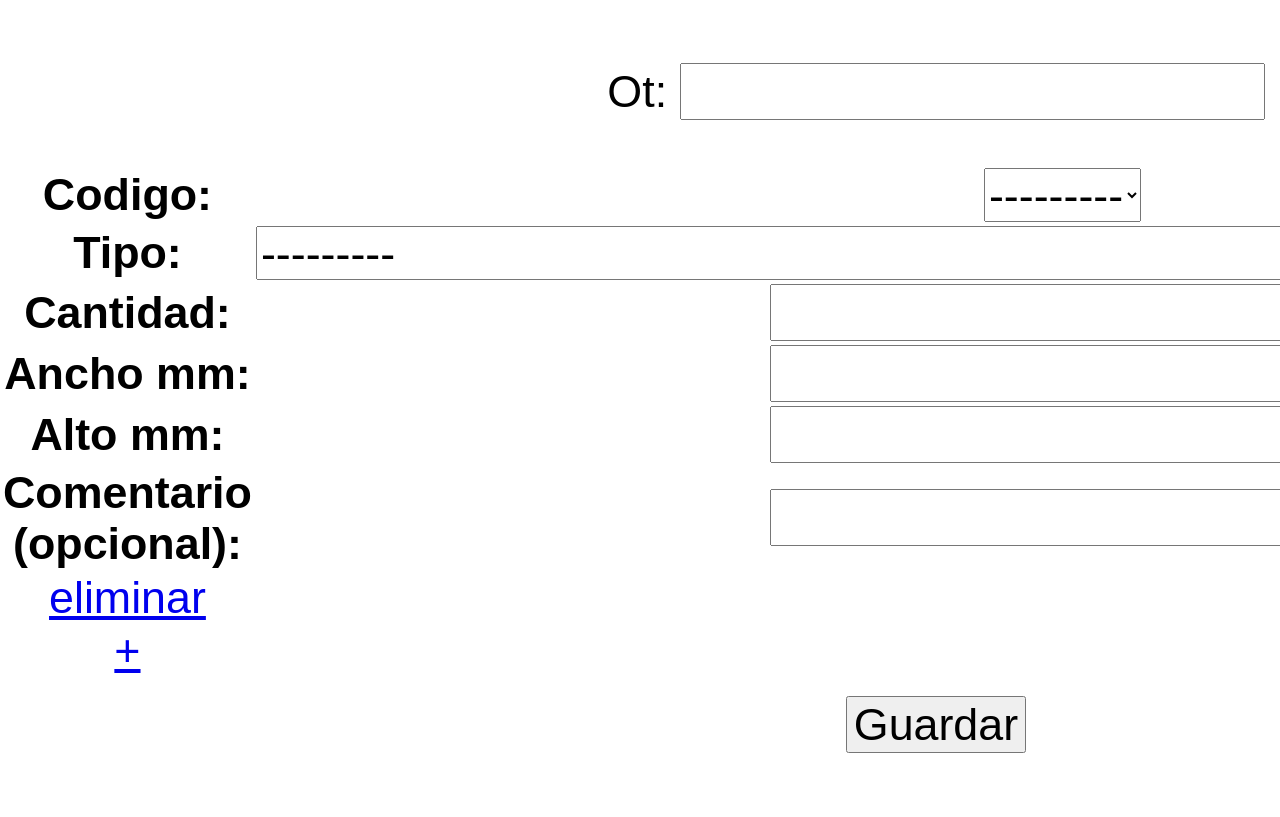
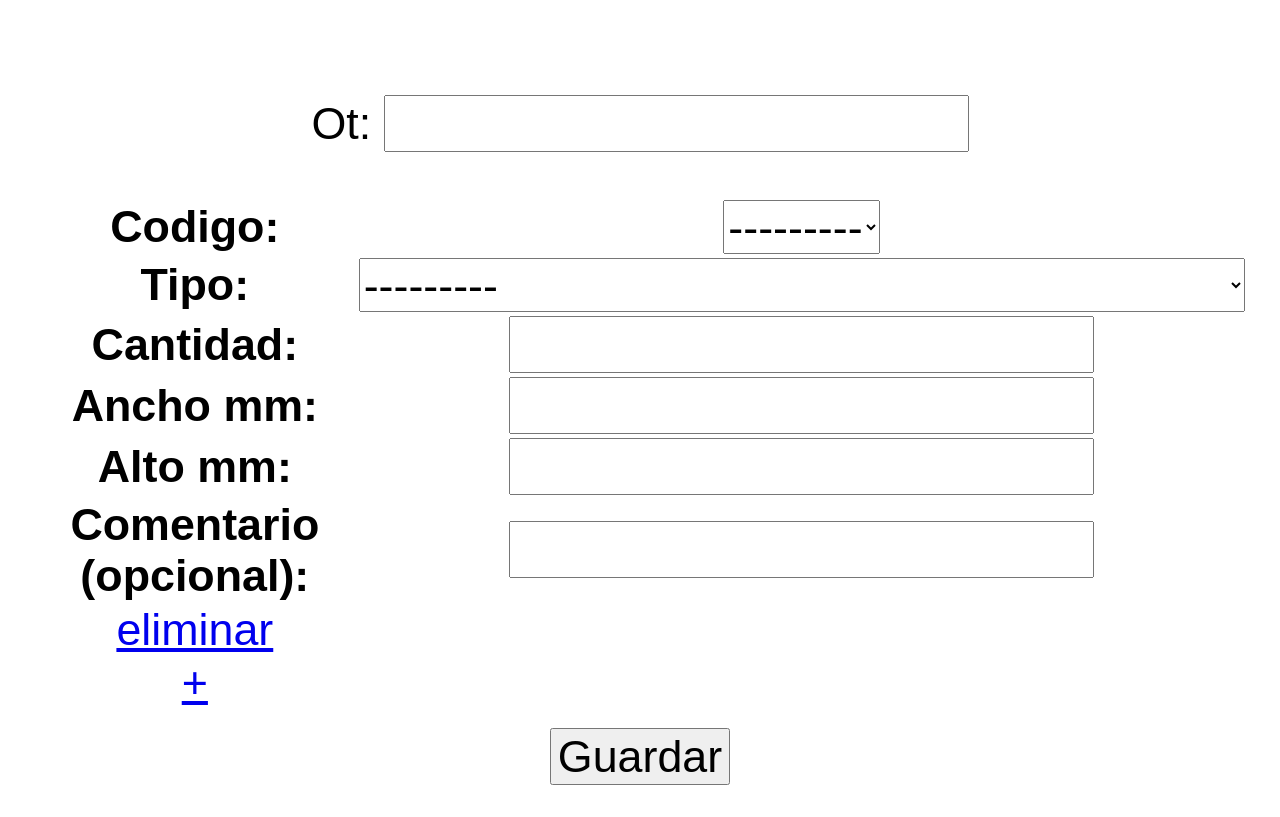
Before and after one commit to marcosroman/estandar, a Django app: page /nuevo/plano in a window 1280 px wide; the page is wider, and only the part inside the window is pictured. Shown: the part 50-867 px from the top of that part. Before the commit the page ends 803 px from the top of that part, so only its background shows below. Run offline with Django 3.2, Linux system fonts and the light colour scheme; a user stored in the database is signed in; data comes from the database, SQL or seed files in the repository; some libraries are stand-ins or nearby versions.

Commit message:
improved select style for tipo (was overflowing)

```diff
--- a/registro/forms.py
+++ b/registro/forms.py
@@ -7,6 +7,7 @@ from django.utils.text import slugify
 from django.core.files.base import ContentFile
 from .models import *
 
+
 class PastedImageWidget(widgets.Widget):
     def render(self, name, value, attrs=None, renderer=None):
         if value is None: # though it's always None so far
@@ -15,6 +16,7 @@ class PastedImageWidget(widgets.Widget):
             html = "<img id='id_imagen' src='%s'/>" % value
         return mark_safe(html)
 
+
 class RegistroForm(ModelForm):
     imagen_container = forms.CharField(required=False,
                                        widget=forms.HiddenInput())
@@ -22,7 +24,7 @@ class RegistroForm(ModelForm):
     class Meta:
         model = Estandar
         exclude = ['autor']
-        widgets = { 'imagen' : PastedImageWidget() }
+        widgets = {'imagen': PastedImageWidget()}
 
     # need this to complain in case no 'imagen' is pasted
     def clean(self):
@@ -31,11 +33,11 @@ class RegistroForm(ModelForm):
         cleaned_data = super(RegistroForm, self).clean()
         imagen_container = cleaned_data.get("imagen_container")
         if imagen_container == "":
-            self.add_error('imagen_container','Agregar imagen!')
+            self.add_error('imagen_container', 'Agregar imagen!')
 
     def save(self, commit=True):
         self.instance.imagen.delete(False)
-        self.instance.codigo = self.instance.codigo.lower() # force lowercase
+        self.instance.codigo = self.instance.codigo.lower()  # force lowercase
         imgdata = self.cleaned_data['imagen_container'].split(',')
         try:
             ftype = imgdata[0].split(';')[0].split('/')[1]
@@ -48,6 +50,7 @@ class RegistroForm(ModelForm):
             raise
             print('could not save file!')
         return super(RegistroForm, self).save(commit=commit)
+
 
 class ComentariosForm(ModelForm):
     class Meta:
@@ -81,14 +84,28 @@ class PlanoForm(ModelForm):
     class Meta:
         model = Plano
         exclude = ['fecha','autor','ultima_generacion_imagen']
-        widgets = { 'fecha' : forms.SelectDateWidget() }
+        #widgets = { 'fecha' : forms.SelectDateWidget() }
+
 
 class DetallePlanoForm(ModelForm):
     class Meta:
         model = DetallePlano
-        exclude = ['planoid','autor']
+        exclude = ['planoid', 'autor']
         # https://docs.djangoproject.com/en/1.10/topics/forms/modelforms/#overriding-the-default-fields
-        labels = {'comentario':'Comentario (opcional)'}
+        labels = {'comentario': 'Comentario (opcional)'}
+        widgets = {'tipo': forms.Select(attrs={"class": "tipo-select"})}
+
+
     #def __init__(self):
     #    super().__init__()
     #    self.field['comentario'].label+=" (opcional)"
+
+#class DetallePlanoForm(ModelForm):
+#    class Meta:
+#        model = DetallePlano
+#        exclude = ['planoid','autor']
+#        # https://docs.djangoproject.com/en/1.10/topics/forms/modelforms/#overriding-the-default-fields
+#        labels = {'comentario':'Comentario (opcional)'}
+#    #def __init__(self):
+#    #    super().__init__()
+#    #    self.field['comentario'].label+=" (opcional)"
--- a/registro/static/css/style.css
+++ b/registro/static/css/style.css
@@ -95,7 +95,8 @@ form {
 }
 
 main {
-	margin: 0 auto;
+	/*margin: 0 auto;*/
+	margin: 2em;
 	text-align: center;
 }
 
@@ -264,3 +265,11 @@ ul li {
 	list-style: none;
 }
 */
+
+div #planodetalle * select {
+	width: 100%;
+}
+
+.tipo-select {
+	width: 100%;
+}
```
